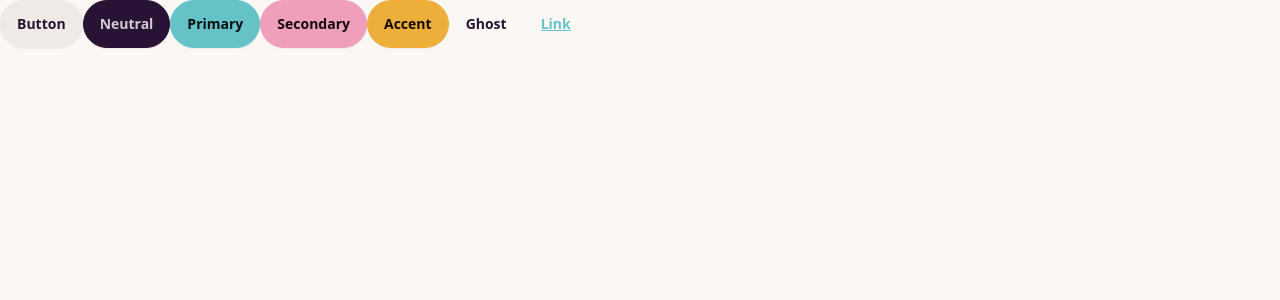
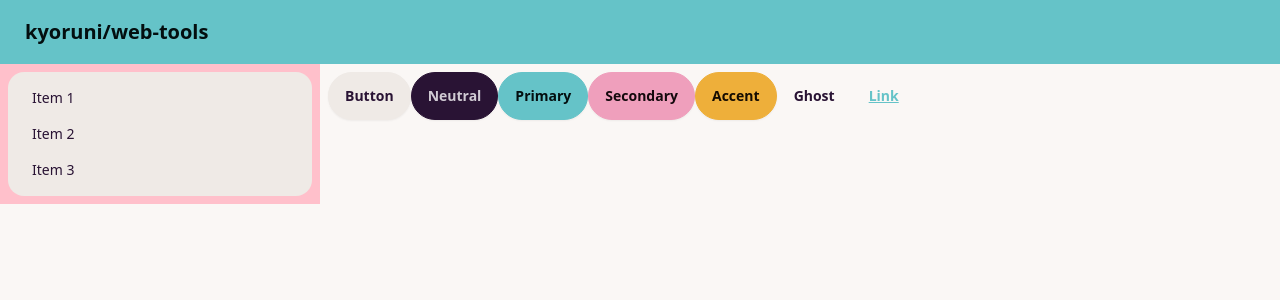
Before and after one commit to kyoruni/web-tools, a Nuxt app: page / in a window 1280 px wide. Shown: the top 300 px of the page. Built offline with nearby package versions, Linux system fonts and the light colour scheme.

Commit message:
:lipstick: 2カラムのレイアウト作成 #3

```diff
--- /dev/null
+++ b/components/Menu.vue
@@ -0,0 +1,12 @@
+<template>
+  <nav class="menu">
+    <ul class="menu bg-base-200 rounded-box w-full">
+      <li><a>Item 1</a></li>
+      <li><a>Item 2</a></li>
+      <li><a>Item 3</a></li>
+    </ul>
+  </nav>
+</template>
+
+<script>
+</script>
--- a/components/Tutorial.vue
+++ b/components/Tutorial.vue
@@ -1,6 +1,6 @@
 <!-- Please remove this file from your project -->
 <template>
-  <div class="tutorial">
+  <div class="tutorial p-2">
     <button class="btn">Button</button>
     <button class="btn btn-neutral">Neutral</button>
     <button class="btn btn-primary">Primary</button>
--- a/pages/index.vue
+++ b/pages/index.vue
@@ -1,5 +1,13 @@
 <template>
-  <Tutorial />
+  <div class="web-tools" data-theme="cupcake">
+    <div class="navbar bg-primary text-primary-content">
+      <button class="btn btn-ghost text-xl">kyoruni/web-tools</button>
+    </div>
+    <div class="container flex">
+      <Menu class="w-1/4" style="background: pink;" />
+      <Tutorial />
+    </div>
+  </div>
 </template>
 
 <script lang="ts">
```
